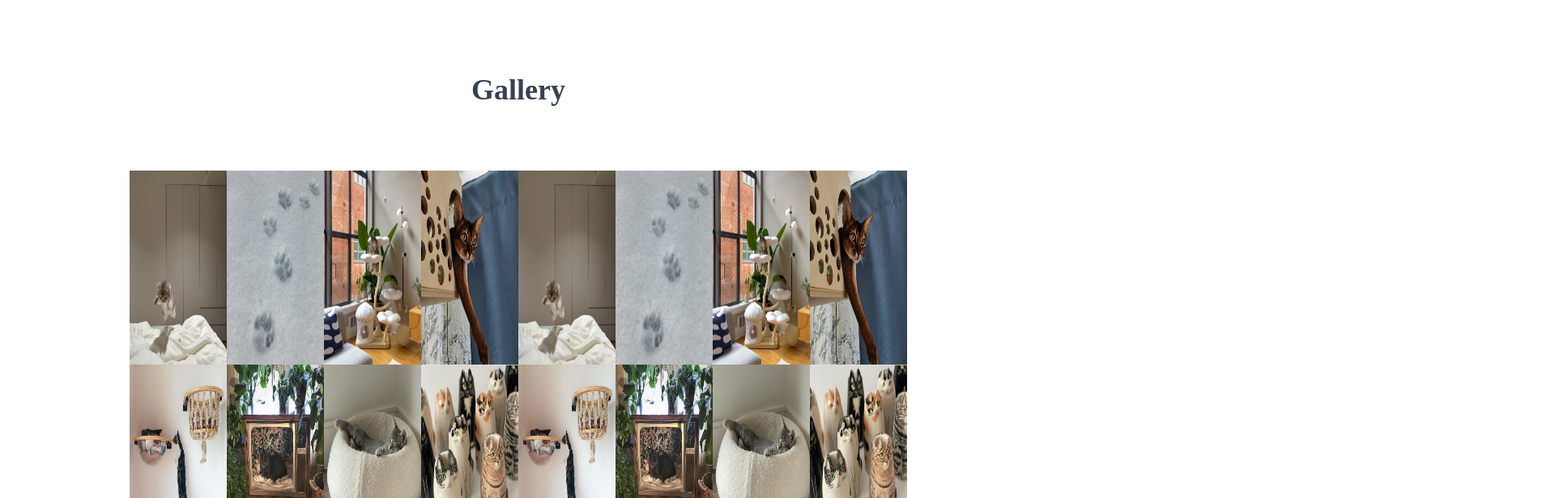
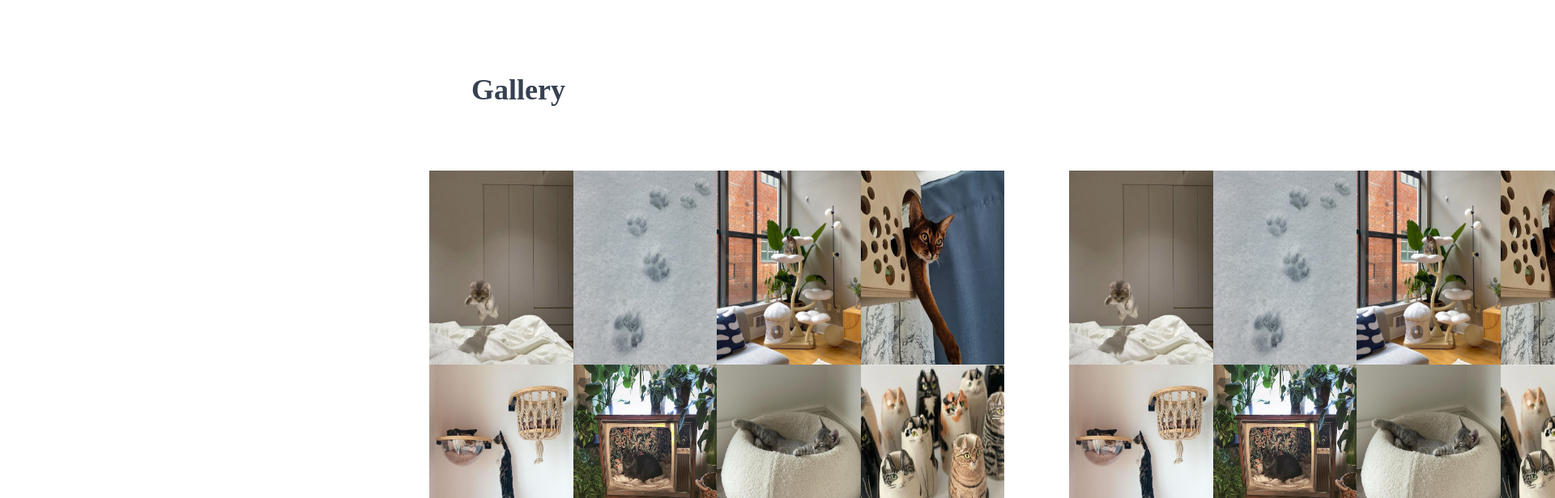
Before and after one commit to demetgas/react-tailwind-project, a React (Create React App) app in the folder tailwind-app/: page / in a window 1280 px wide. Shown: the part 1700-2316 px from the top of the page at 81% size, 1920 px wide, since content can reach past the window. Built offline with nearby package versions, Linux system fonts and the light colour scheme.

Commit message:
Update Gallery.jsx

```diff
--- a/tailwind-app/src/components/Gallery.jsx
+++ b/tailwind-app/src/components/Gallery.jsx
@@ -7,10 +7,10 @@ export const Gallery = () => {
       <h2 className="text-center text-gray-700 mt-80 font-bold text-4xl ">
         Gallery
       </h2>
-      <div className="grid grid-cols-2 mx-40">
+      <div className="grid grid-cols-2 mx-[530px] w-[1500px] gap-20">
         {galleryArray.map((array) => (
           <div className="w-fit h-[65vh] mt-20 overflow-x-auto mx-auto">
-            <div className="grid grid-cols-4  justify-items-center">
+            <div className="grid grid-cols-4  ">
               {array.map((picture) => (
                 <img
                   key={picture.id}
```
